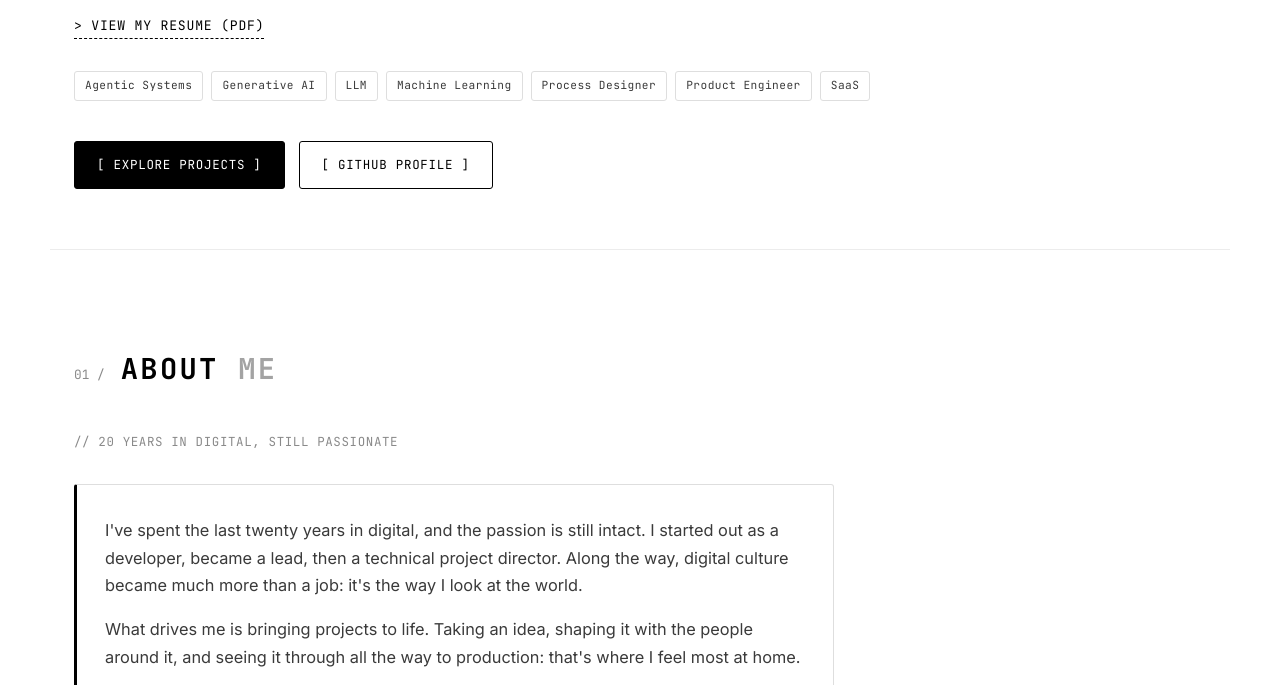
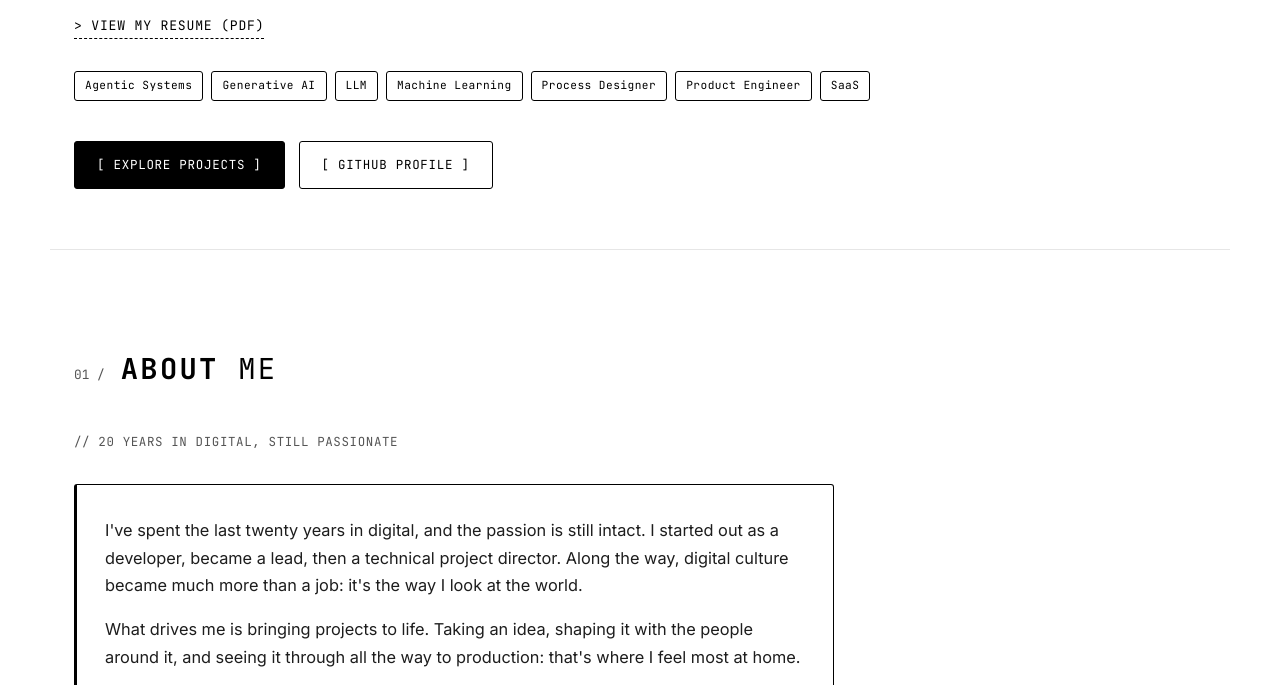
Before and after one commit to arnoweb/projects-docs, a plain HTML site: page index.html in a window 1280 px wide. Shown: the part 488-1173 px from the top of the page. Drawn offline with Linux system fonts and the light colour scheme.

Commit message:
Light theme: pure black on white, no greys or red, contrast through weight and hairlines
Co-Authored-By: Claude Opus 5.5 <noreply@anthropic.com>

```diff
--- a/assets/css/style.css
+++ b/assets/css/style.css
@@ -33,21 +33,22 @@
 /* Light theme: same tokens, light values. Set by data-theme="light" on <html>
    (header toggle, saved in localStorage, defaults to the system preference). */
 :root[data-theme="light"] {
-  /* Black and white, in the spirit of mazarine.com */
+  /* Black on white, no greys or colour: contrast comes from weight and black hairlines,
+     in the spirit of mazarine.com */
   --bg: #ffffff;
-  --bg-alt: #fafafa;
+  --bg-alt: #ffffff;
   --panel: #ffffff;
-  --panel-2: #f5f5f5;
-  --border: #dedede;
-  --border-soft: #ececec;
+  --panel-2: #ffffff;
+  --border: #000000;
+  --border-soft: #e6e6e6;
   --text: #000000;
-  --text-dim: #3a3a3a;
-  --text-faint: #8a8a8a;
+  --text-dim: #1d1d1d;
+  --text-faint: #555555;
   --accent: #000000;
-  --accent-dim: #555555;
-  --accent-amber: #8f0012;
-  --danger: #8f0012;
-  --header-bg: rgba(255, 255, 255, 0.92);
+  --accent-dim: #000000;
+  --accent-amber: #000000;
+  --danger: #000000;
+  --header-bg: rgba(255, 255, 255, 0.94);
   color-scheme: light;
 }
 :root { --header-bg: rgba(10, 11, 12, 0.82); color-scheme: dark; }
@@ -336,7 +337,10 @@ button { font: inherit; cursor: pointer; }
 :root[data-theme="light"] .btn-secondary:hover { background: #000000; color: #ffffff; }
 :root[data-theme="light"] ::selection { background: #000000; color: #ffffff; }
 :root[data-theme="light"] .section-title .accent,
-:root[data-theme="light"] .hero-title .line2 { color: #a3a3a3; }
+:root[data-theme="light"] .hero-title .line2 { color: #000000; font-weight: 400; }
+:root[data-theme="light"] .lab-card { border-style: solid; }
+:root[data-theme="light"] .tech-tag,
+:root[data-theme="light"] .tag-chip { border-color: #000000; color: #000000; }
 :root[data-theme="light"] .tech-tag--highlight { background: #000000; color: #ffffff; border-color: #000000; }
 :root[data-theme="light"] .project-card:hover,
 :root[data-theme="light"] .lab-card:hover { border-color: #000000; box-shadow: none; }
```
